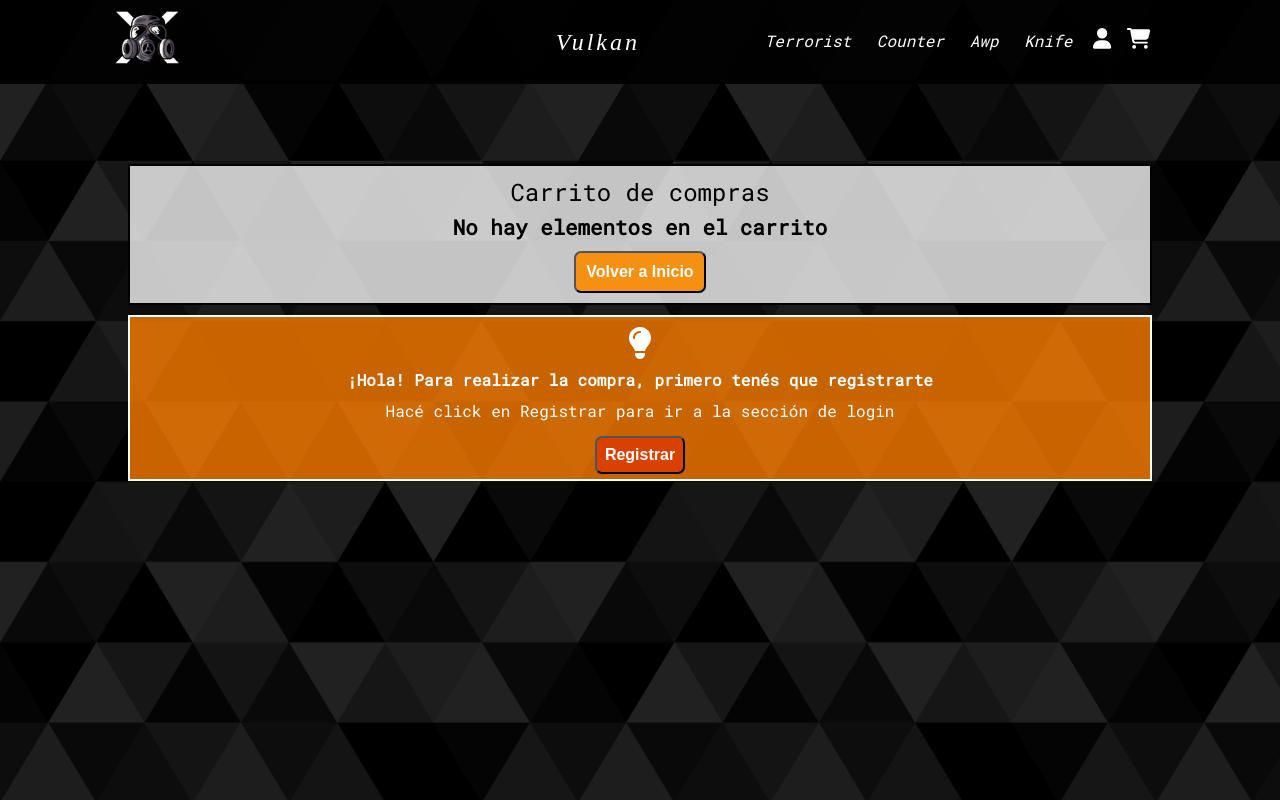
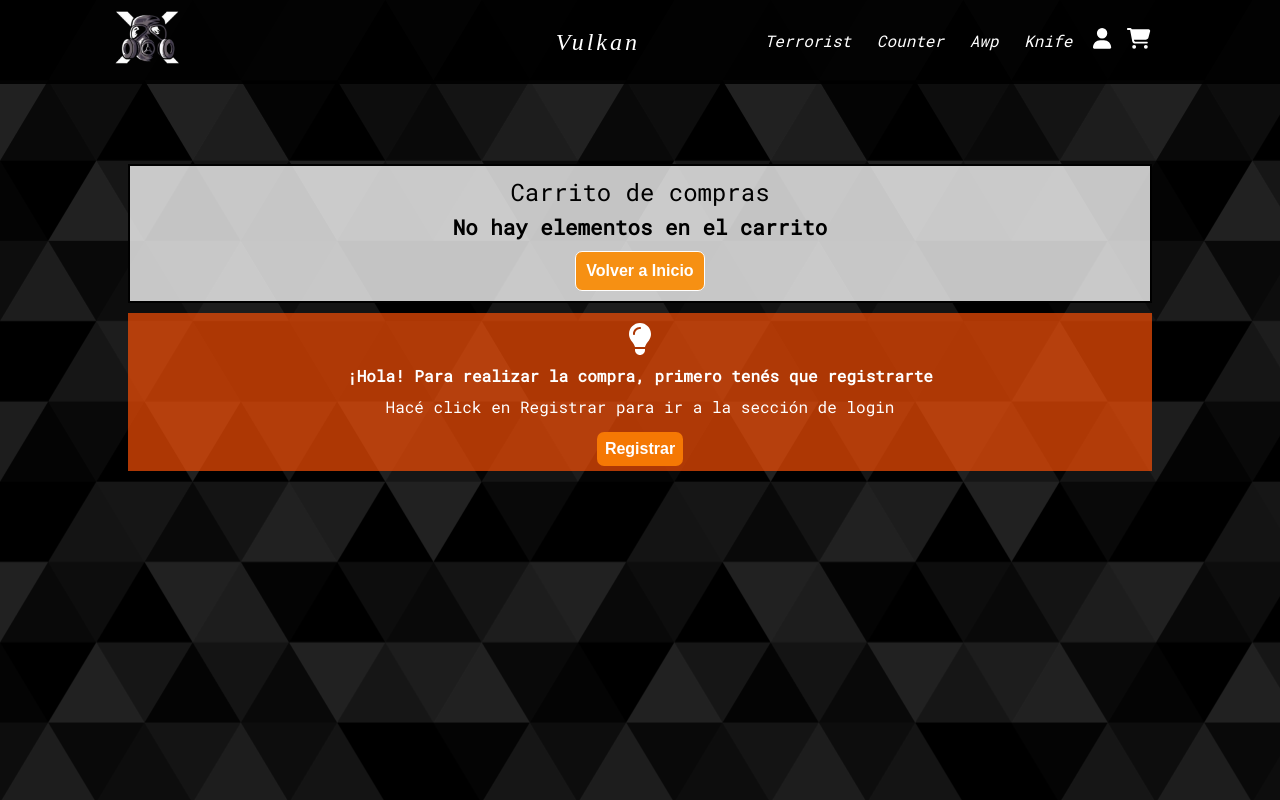
Before and after one commit to luispino94/PinoLuisReactDesafios, a React (Vite) app in the folder React-eCommerce/: page /cart in a window 1280 px wide. Built offline with nearby package versions, Linux system fonts and the light colour scheme; no server answers; a web font is replaced by a local one.

Commit message:
se está trabajando en la pag usuarioinfo

```diff
--- a/React-eCommerce/src/App.jsx
+++ b/React-eCommerce/src/App.jsx
@@ -9,6 +9,7 @@ import LogIn from './componentes/login/LogIn';
 import Home from './componentes/Users/Home';
 
 import './index.scss'
+import UsersInfo from './componentes/UsersInfo/UsersInfo';
 
 
 
@@ -25,6 +26,7 @@ function App() {
           <Route path='/cart' element = { <Cart/>}/>
           <Route path = '/login' element = {<LogIn/>}/>
           <Route path = '/home' element = {<Home/>}/>
+          <Route path = '/userInfo' element = {<UsersInfo/>}/>
           <Route path='/*' element = {<Navigate to = '/' replace /> } />
         </Routes>
     </div>
--- a/React-eCommerce/src/componentes/Contexto/cartContext.jsx
+++ b/React-eCommerce/src/componentes/Contexto/cartContext.jsx
@@ -47,7 +47,7 @@ const CartContexProvider = ({children}) => {
         setUser(null);
       }
     });
-    },[])
+    },[user])
 
 
  const [cartList, setCarlist] = useState(()=>{
--- a/React-eCommerce/src/componentes/Users/AdminView.jsx
+++ b/React-eCommerce/src/componentes/Users/AdminView.jsx
@@ -24,7 +24,7 @@ const AdminView = () => {
         <p className='subtitulo-user'>Haz click en comenzar para ver todo lo que podés hacer como Admin !</p>
         </div>
       <div className="container-btn-user">
-      <Link to='/'>
+      <Link to='/userInfo'>
             <button className='btn-admin'>
               Click
             </button>
--- a/React-eCommerce/src/componentes/Users/adminstyle.scss
+++ b/React-eCommerce/src/componentes/Users/adminstyle.scss
@@ -53,5 +53,6 @@
         border: 1px solid white;
         letter-spacing: 1px;
     }
+
     }
 }
--- /dev/null
+++ b/React-eCommerce/src/componentes/UsersInfo/UsersInfo.jsx
@@ -0,0 +1,31 @@
+import React from 'react'
+
+import {getAuth} from 'firebase/auth';
+import getFirestoreApp from '../../firebase/config';
+import { useCartContext } from '../Contexto/cartContext';
+const auth = getAuth(getFirestoreApp());
+
+const userGetInfo = auth.currentUser;
+
+const UsersInfo = () => {
+    // const {user} = useCartContext();
+
+    // if (userGetInfo !== null) {
+    //     // The user object has basic properties such as display name, email, etc.
+    //     const userEmail = user.email;
+    //     const userRol = user.rol;
+
+    //     // The user's ID, unique to the Firebase project. Do NOT use
+    //     // this value to authenticate with your backend server, if
+    //     // you have one. Use User.getToken() instead.
+
+    //   }
+    //  console.log (userEmail);
+    //  console.log (userRol);
+    //  console.log (userUid);
+  return (
+    <div>UsersInfo</div>
+  )
+}
+
+export default UsersInfo
--- a/React-eCommerce/src/componentes/cart/Cart.jsx
+++ b/React-eCommerce/src/componentes/cart/Cart.jsx
@@ -1,4 +1,5 @@
 import { useCartContext } from '../Contexto/cartContext';
+
 import BtnStock from '../intercambiabilidad/btnStock';
 import CartList from './CartList';
 import BtnOrden from '../CreateOrden/BtnOrden';
@@ -20,7 +21,7 @@ const Cart = () => {
 
       }
 
-      {(cartList.length !==0 && user.rol === 'user') ? <BtnOrden/>
+      {(cartList.length !==0 && user) ? <BtnOrden/>
       : (<BtnInfo/>)
       }
     </div>
--- a/React-eCommerce/src/componentes/cart/cartList.scss
+++ b/React-eCommerce/src/componentes/cart/cartList.scss
@@ -23,7 +23,7 @@
         width: 100px;
         height: 60px;
         margin:3px;
-        border: 1px solid orangered;
+        border: 1px solid rgb(0, 0, 0);
 
     }
 }
--- a/React-eCommerce/src/componentes/intercambiabilidad/btnInfo.scss
+++ b/React-eCommerce/src/componentes/intercambiabilidad/btnInfo.scss
@@ -1,6 +1,6 @@
 .container-info-login {
-    background-color: rgba(255, 128, 0, 0.786);
-    border: 2px solid white;
+    background-color: rgba(246, 79, 7, 0.707);
+
     width: 100%;
     height: auto;
     text-align: center;
@@ -38,7 +38,8 @@
         align-items: center;
         justify-content: center;
         margin: 5px;
-        background-color: rgb(216, 65, 0);
+        background-color: rgb(245, 120, 4);
         color: white;
+        border: white;
     }
 }
--- a/React-eCommerce/src/index.scss
+++ b/React-eCommerce/src/index.scss
@@ -38,6 +38,7 @@ button {
     background-color: rgba(250, 141, 8, 0.936);
     color: rgb(255, 255, 255);
     font-size: 1rem;
+    border: 1px solid white;
     font-weight: 700;
     padding: 0.5rem;
     margin: 0.312rem;
```
